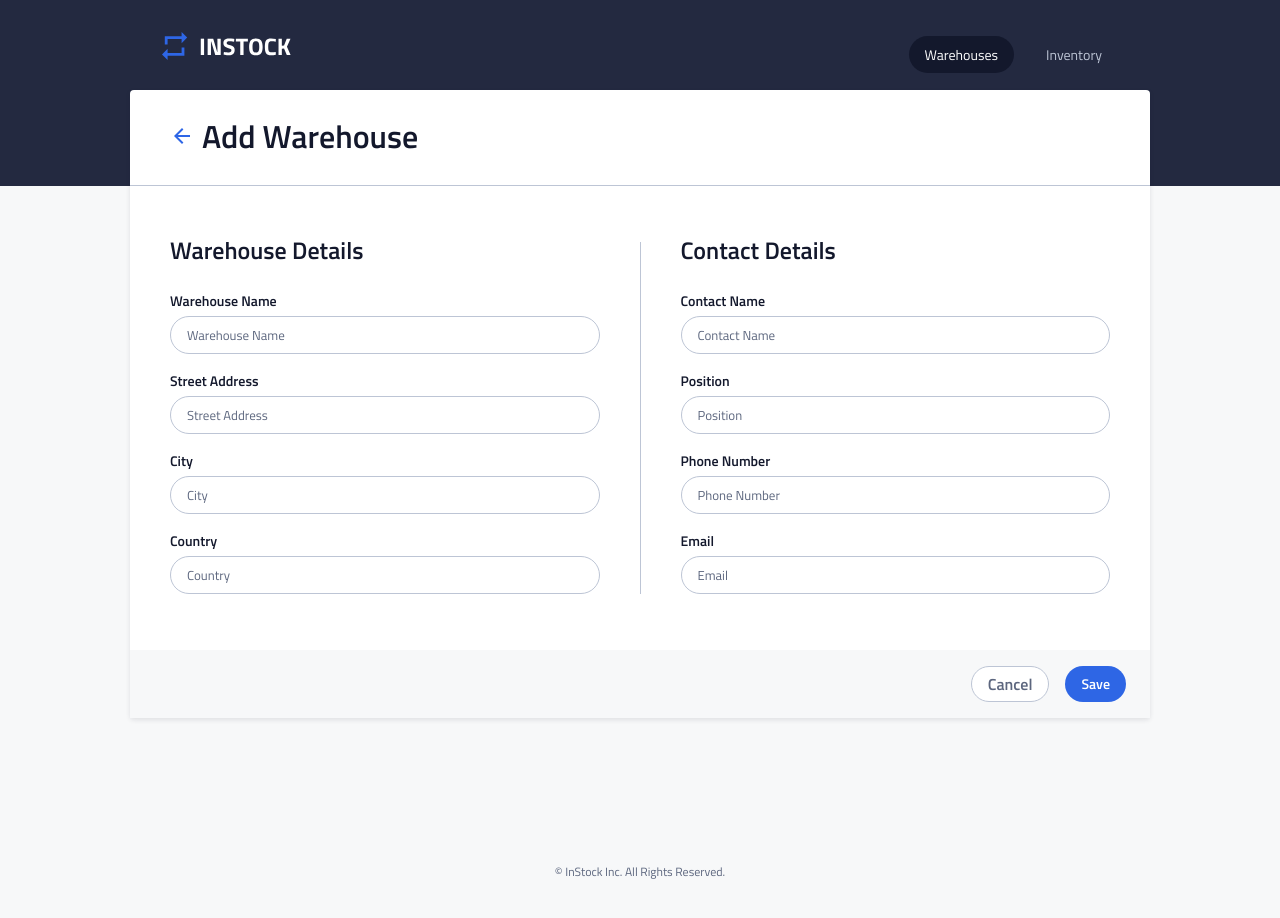
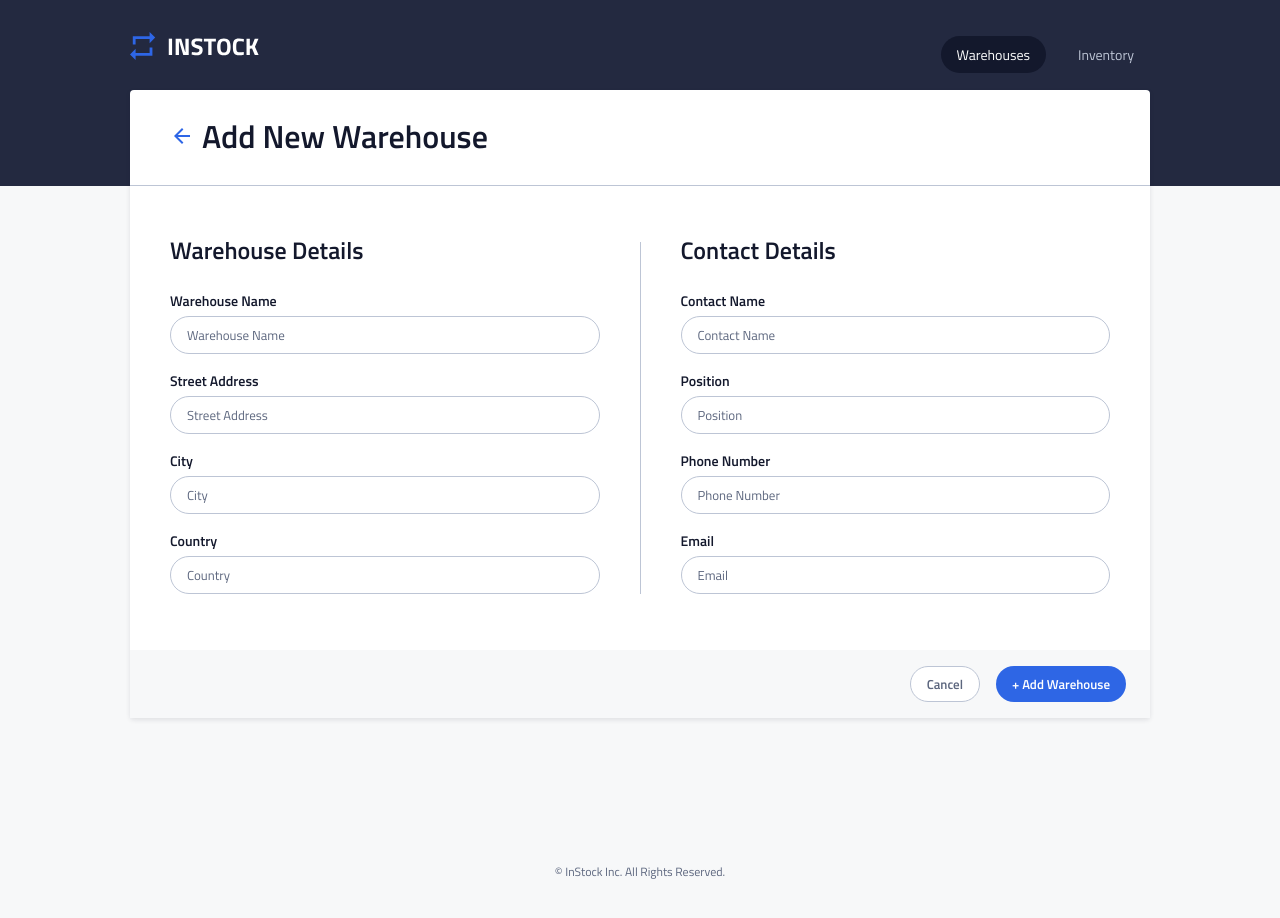
Before and after one commit to laura-nguyen/red-eyed-tree-frog-instock-client, a React (Vite) app: page /warehouses/add in a window 1280 px wide. Shown: the top 918 px of the page. Built offline with nearby package versions, Linux system fonts and the light colour scheme.

Commit message:
add new warehouse component updated: title tex, button hover and font size

```diff
--- a/src/components/AddWarehouse/AddWarehouse.jsx
+++ b/src/components/AddWarehouse/AddWarehouse.jsx
@@ -93,7 +93,7 @@ const AddWarehouse = () => {
         <Link className="add-wh__back-link" to={"/warehouses"}>
           <img className="add-wh__back-icon" src={backArrow} alt="back arrow" />
         </Link>
-        <h1 className="add-wh__title">Add Warehouse</h1>
+        <h1 className="add-wh__title">Add New Warehouse</h1>
       </div>
       <hr className="add-wh__divider" />
       <form className="form" onSubmit={handleSubmit}>
@@ -260,7 +260,7 @@ const AddWarehouse = () => {
             Cancel
           </Link>
           <button className="add-wh__save" type="submit">
-            Save
+            + Add Warehouse
           </button>
         </div>
       </form>
--- a/src/components/AddWarehouse/AddWarehouse.scss
+++ b/src/components/AddWarehouse/AddWarehouse.scss
@@ -140,6 +140,7 @@
     justify-content: center;
     align-items: center;
     font-weight: 600;
+    font-size: 0.8125rem;
     height: 2.25rem;
     width: 50%;
     border: 1px solid $secondary-color-2;
@@ -163,6 +164,7 @@
       background-color: $bg-color-1;
       color: $primary-color-3;
       border: none;
+      cursor: pointer;
     }
   }
 }
--- a/src/components/Header/Header.scss
+++ b/src/components/Header/Header.scss
@@ -18,6 +18,8 @@
   @include desktop {
     max-width: 63.75rem;
     margin: auto;
+    padding-left: 0;
+    padding-right: 0;
   }
   &__background {
     width: 100%;
```
